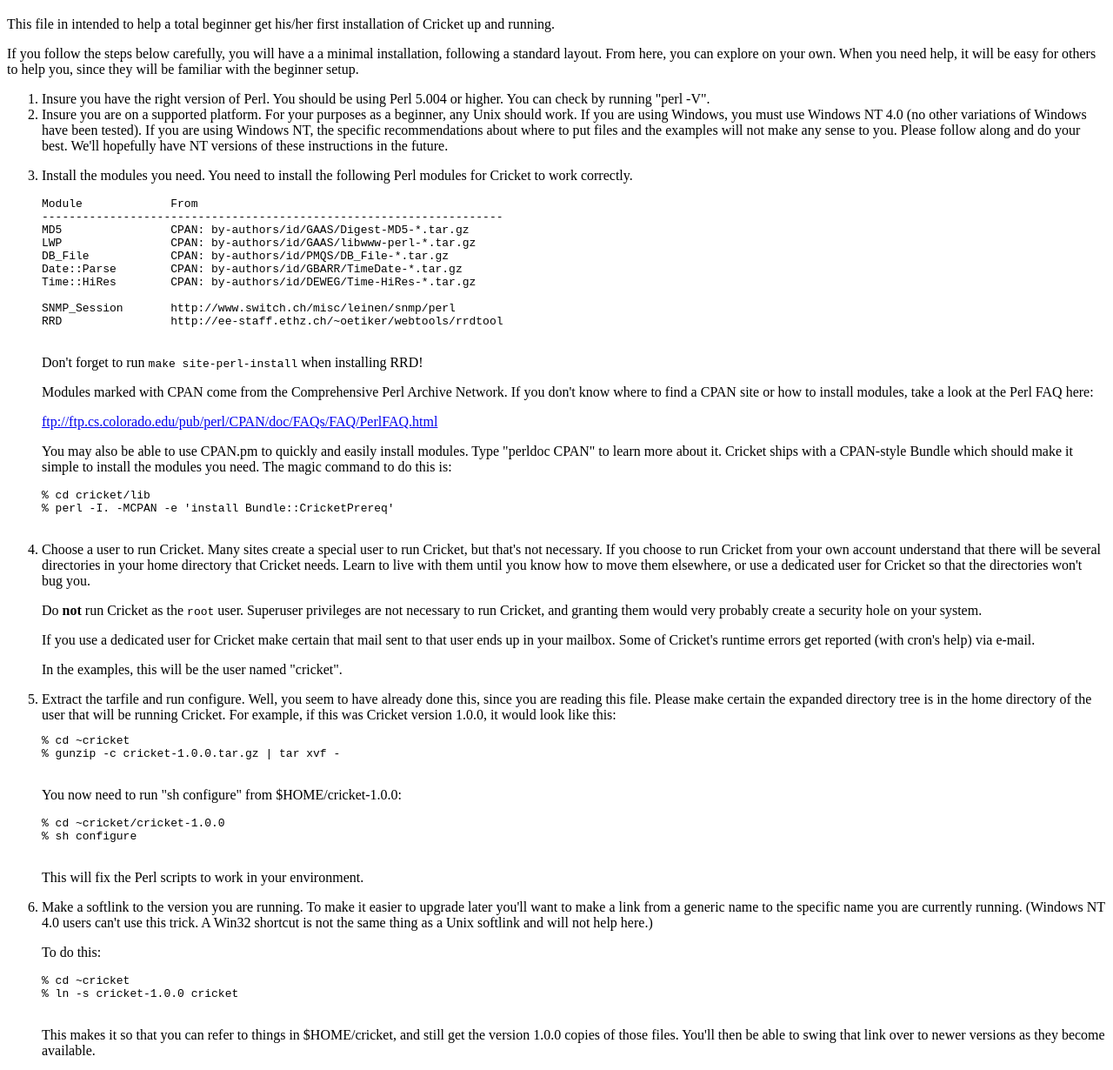
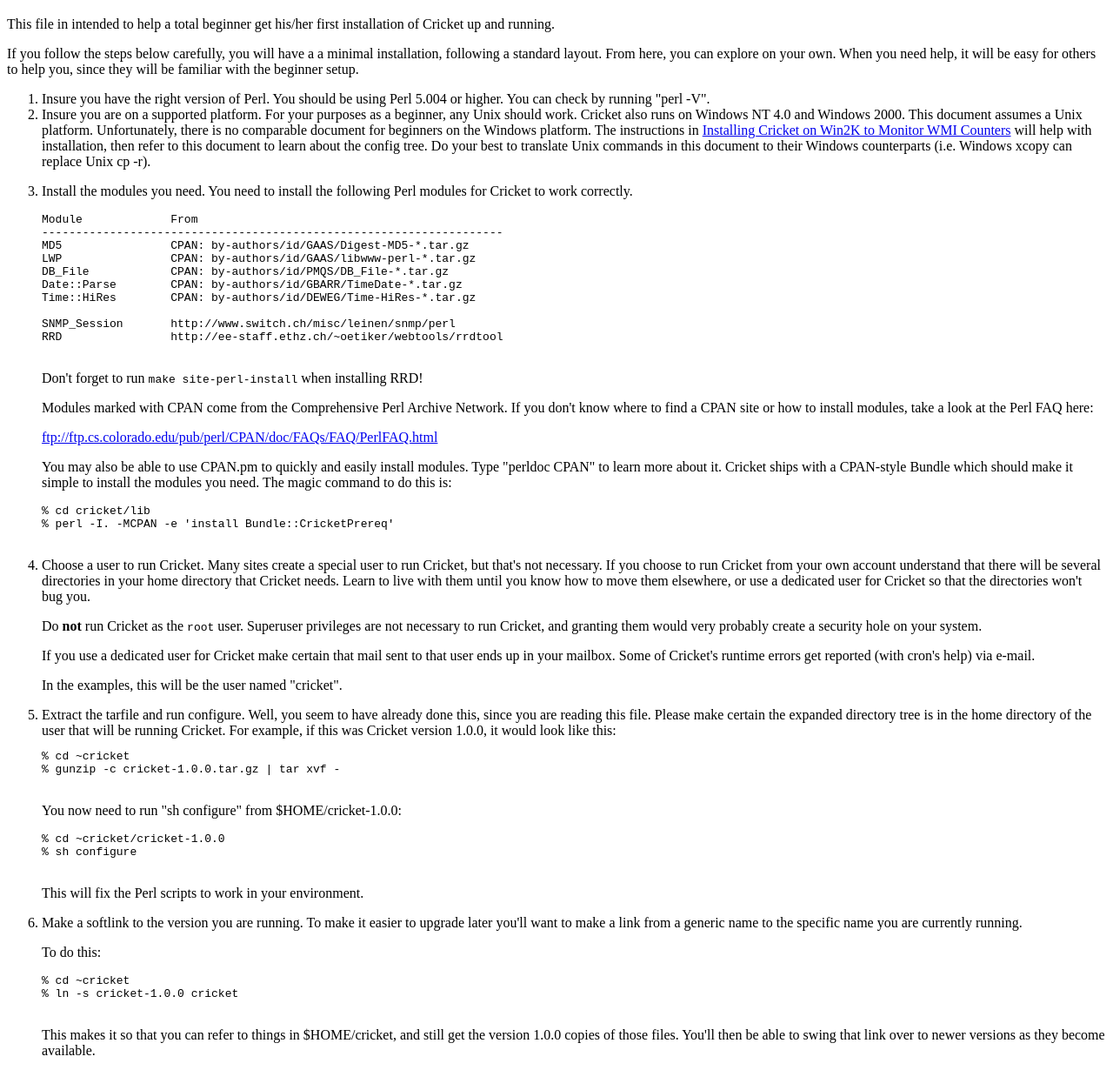
Before and after one commit to CricketRRD/cricket, a plain HTML site: page doc/beginner.html in a window 1280 px wide. Shown: the part 61-1291 px from the top of the page at 87% size. Drawn offline with Linux system fonts and the light colour scheme.

Commit message:
Some doc updates before 1.0.4. WBem -> WBEM; revised Windows comments in beginners guide.

```diff
--- a/doc/beginner.html
+++ b/doc/beginner.html
@@ -25,13 +25,15 @@
 			</li>
 			<li>
 				Insure you are on a supported platform. For your purposes as a
-				beginner, any Unix should work. If you are using Windows, you
-				must use Windows NT 4.0 (no other variations of Windows have
-				been tested). If you are using Windows NT, the specific
-				recommendations about where to put files and the examples will
-				not make any sense to you. Please follow along and do your
-				best. We'll hopefully have NT versions of these instructions
-				in the future.
+				beginner, any Unix should work. Cricket also runs on Windows NT
+				4.0 and Windows 2000. This document assumes a Unix platform.
+				Unfortunately, there is no comparable document for beginners
+				on the Windows platform. The instructions in
+				<a href=win2kwmi.html">Installing Cricket on Win2K to Monitor
+				WMI Counters</a> will help with installation, then refer to
+				this document to learn about the config tree. Do your best
+				to translate Unix commands in this document to their Windows
+				counterparts (i.e. Windows xcopy can replace Unix cp -r).
 			</li>
 			<li>
 				<p>
@@ -131,9 +133,7 @@
 					Make a softlink to the version you are running. To make
 					it easier to upgrade later you'll want to make a link
 					from a generic name to the specific name you are
-					currently running. (Windows NT 4.0 users can't use this
-					trick. A Win32 shortcut is not the same thing as a Unix
-					softlink and will not help here.)
+					currently running.
 				</p>
 				<p>To do this:</p>
 				<pre>
```
Also changed, not shown: doc/index.html (+1 -1 lines), doc/reference.html (+4 -4 lines).
